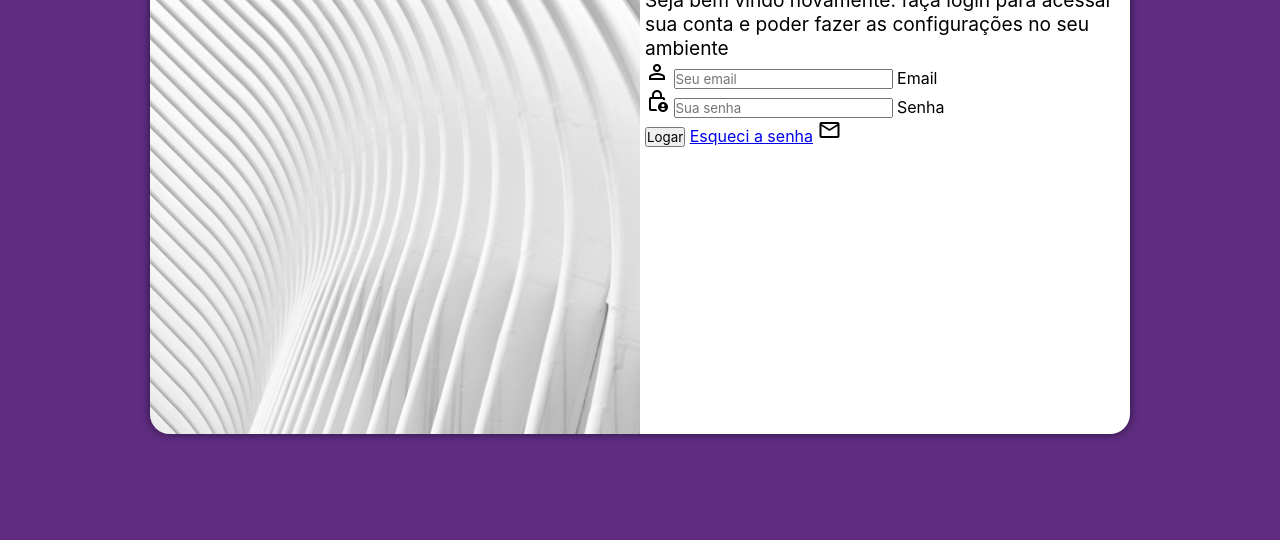
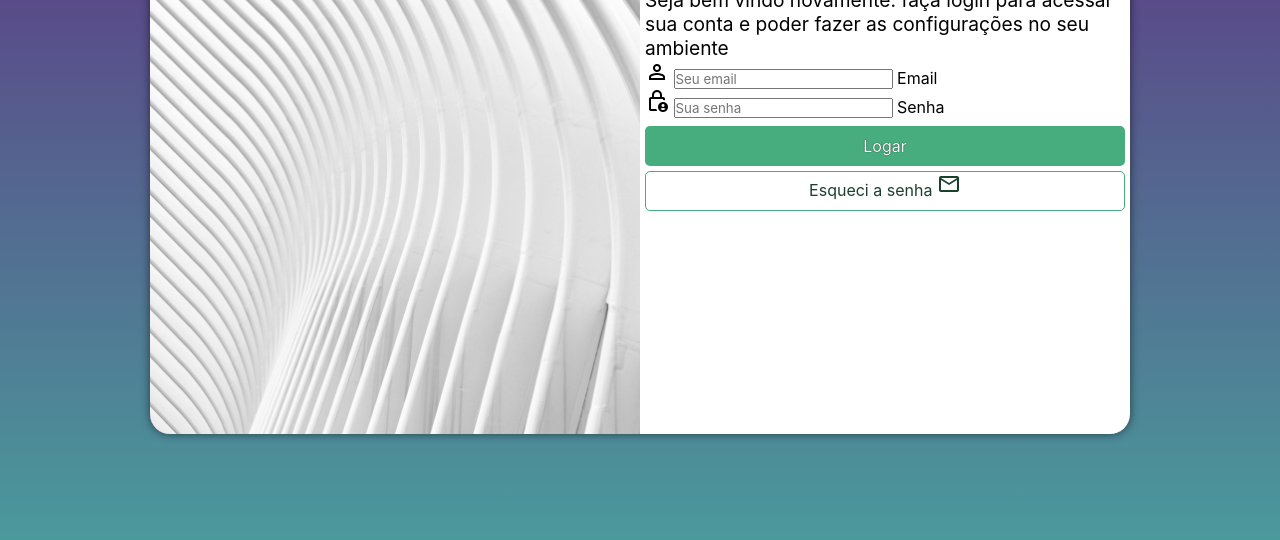
Before and after one commit to Cassianoh-Rosa/projeto-login, a plain HTML site: page index.html in a window 1280 px wide. Shown: the part 216-756 px from the top of the page. Drawn offline with nearby package versions, Linux system fonts and the light colour scheme.

Commit message:
atualizações do projeto

```diff
--- a/estilos/media-query.css
+++ b/estilos/media-query.css
@@ -27,6 +27,9 @@ Grandes telas: acima de 1200px*/
     }
 }
 @media screen and (min-width:992px) {
+    body{
+        background-image: linear-gradient(to top, #49a09d, #5f2c82);
+    }
 
     section#login{
         width:980px;
--- a/estilos/style.css
+++ b/estilos/style.css
@@ -54,3 +54,34 @@ display: block;
   div#form p{
     font-size:0.9em ;
   }
+  form > div > input[type=submit]{
+    display: block;
+    font-size: 1em;
+    width: 100%;
+    height: 40px;
+    background-color: #48ad7e;
+    color: white;
+    border: none;
+    border-radius: 5px;
+    text-shadow: 0px 0px 1px black;
+    margin-top: 8px;
+  }
+  form > div > input[type=submit]:hover{
+    background-color: #2e7755;
+    cursor: pointer;
+  }
+  .botao{
+    display: block;
+  text-align: center;
+  width: 100%;
+  background-color: white;
+  height: 40px;
+  border-radius: 5px;
+  border: 1px solid #48ad7e;
+  text-decoration: none;
+  color: #1a412e;
+  margin-top: 5px;
+  }
+  .botao:hover{
+    background-color: #68af8e;
+  }
--- a/index.html
+++ b/index.html
@@ -38,9 +38,9 @@
                         <label for="isenha">Senha</label>
                     </div>
                     <div>
-                        <input type="submit" value="Logar">
-                        <a href="#">Esqueci a senha</a>
-                        <span class="material-symbols-outlined">email</span>
+                        <input type="submit" value="Logar" >
+                        <a href="#" class="botao">Esqueci a senha <span class="material-symbols-outlined">email</span></a>
+
                     </div>
                 </form>
             </div>
```
